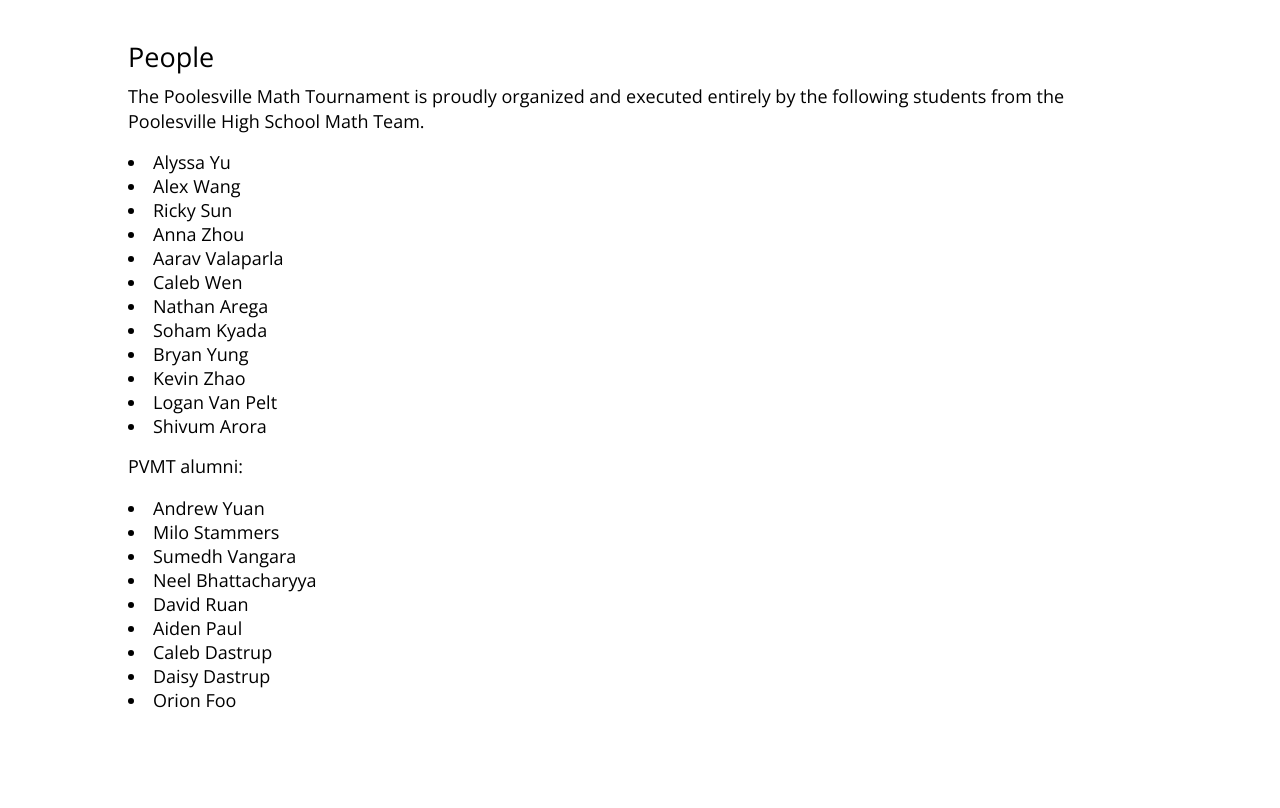
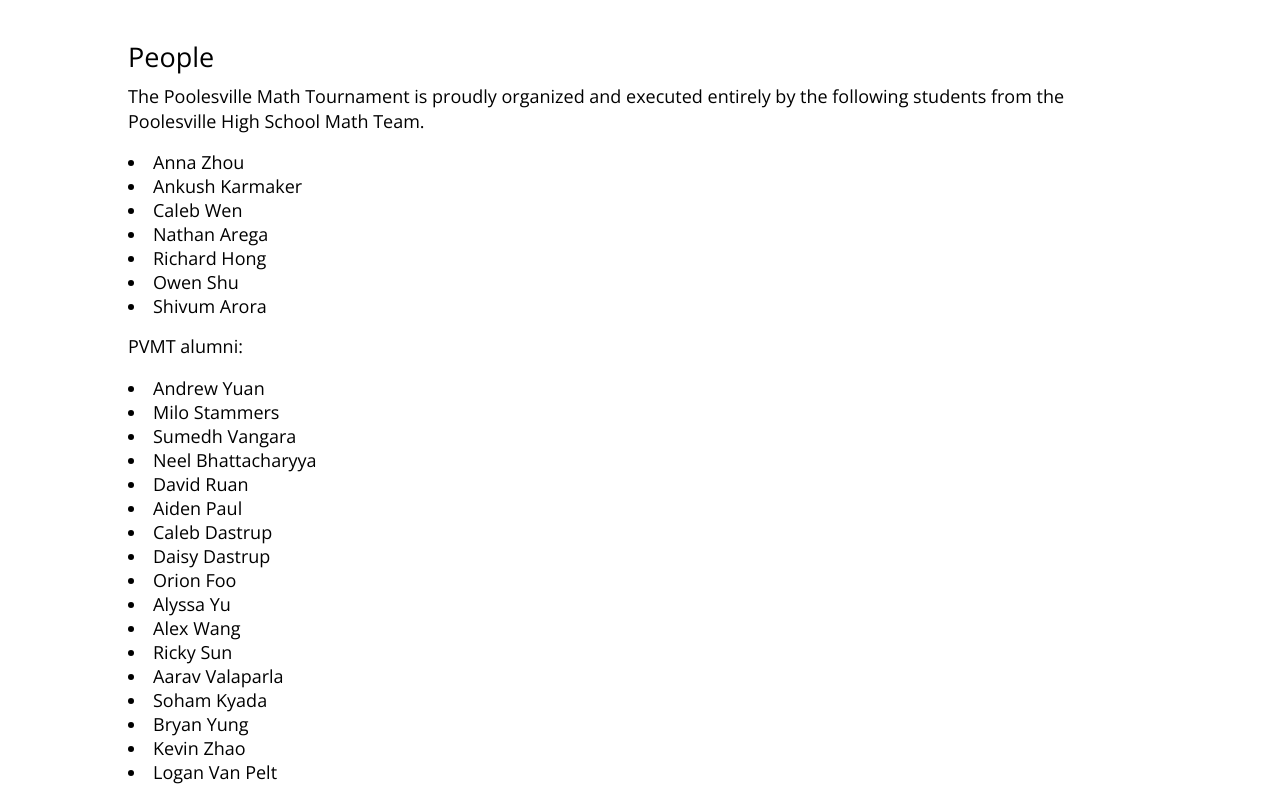
Before and after one commit to Stormersyle/PVMT, a website: page people.html in a window 1280 px wide. Shown: the part 82-890 px from the top of the page. Before the commit the page ends 818 px from the top, so only its background shows below. Drawn offline with nearby package versions, Linux system fonts and the light colour scheme.

Commit message:
Update people.html

```diff
--- a/people.html
+++ b/people.html
@@ -67,17 +67,12 @@
         </p>
         <div class="linebreak-2"></div>
         <ul>
-          <li>Alyssa Yu</li>
-          <li>Alex Wang</li>
-          <li>Ricky Sun</li>
           <li>Anna Zhou</li>
-          <li>Aarav Valaparla</li>
+          <li>Ankush Karmaker</li>
           <li>Caleb Wen</li>
           <li>Nathan Arega</li>
-          <li>Soham Kyada</li>
-          <li>Bryan Yung</li>
-          <li>Kevin Zhao</li>
-          <li>Logan Van Pelt</li>
+          <li>Richard Hong</li>
+          <li>Owen Shu</li>
           <li>Shivum Arora</li>
         </ul>
         <div class="linebreak-2"></div>
@@ -96,6 +91,14 @@
           <li>Caleb Dastrup</li>
           <li>Daisy Dastrup</li>
           <li>Orion Foo</li>
+          <li>Alyssa Yu</li>
+          <li>Alex Wang</li>
+          <li>Ricky Sun</li>
+          <li>Aarav Valaparla</li>
+          <li>Soham Kyada</li>
+          <li>Bryan Yung</li>
+          <li>Kevin Zhao</li>
+          <li>Logan Van Pelt</li>
         </ul>
       </section>
       <br />
```
